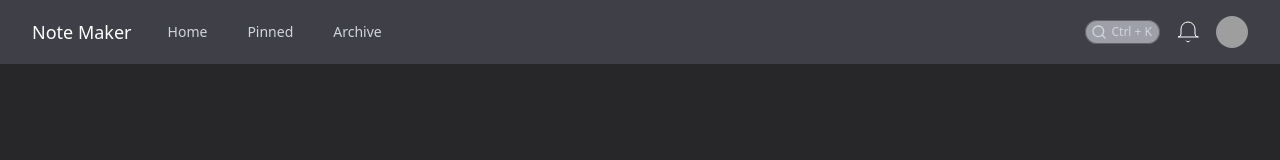
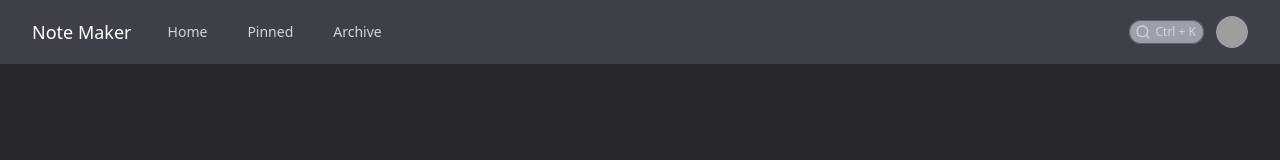
Before and after one commit to patrishr19/note-maker, a website: page index.html in a window 1280 px wide. Drawn offline with nearby package versions, Linux system fonts and the light colour scheme; files that its build step writes are made by us from their sources; grey boxes are pictures that could not be loaded.

Commit message:
Updated index.html

```diff
--- a/index.html
+++ b/index.html
@@ -16,9 +16,6 @@
     <nav class="relative bg-zinc-700 z-2">
         <div class="mx-auto px-2 sm:px-6 lg:px-8">
             <div class="relative flex items-center justify-between h-16">
-                <div class="flex absolute left-0 items-center inset-y-0 sm:hidden">
-                    <!-- Mobile stuff -->
-                </div>
                 <div class="flex flex-1 items-center justify-start ml-2 sm:ml-0 sm:items-stretch sm:justify-start">
                     <div class="flex shrink-0 items-center">
                         <span class="font-sans font-normal sm:font-medium text-white text-xl sm:text-lg w-auto select-none">Note Maker</span>
@@ -39,11 +36,6 @@
                         <span class="font-sans text-xs/4 text-gray-300 hidden sm:block">Ctrl + K</span>
                     </button>
 
-                    <button type="button" class="relative rounded-full p-1 text-gray-400 cursor-pointer hover:text-white sm:ml-3 ml-3">
-                        <span class="absolute -inset-1.5"></span>
-                        <span class="sr-only">Notifications</span>
-                        <svg xmlns="http://www.w3.org/2000/svg" width="24" height="24" viewBox="0 0 24 24" fill="none" stroke="#ffffff" stroke-width="1" stroke-linecap="round" stroke-linejoin="round"><path d="M22 17H2a3 3 0 0 0 3-3V9a7 7 0 0 1 14 0v5a3 3 0 0 0 3 3zm-8.27 4a2 2 0 0 1-3.46 0"></path></svg>
-                    </button>
 
                     <div class="relative ml-3 select-none">
                         <button class="relative flex rounded-full cursor-pointer">
```
